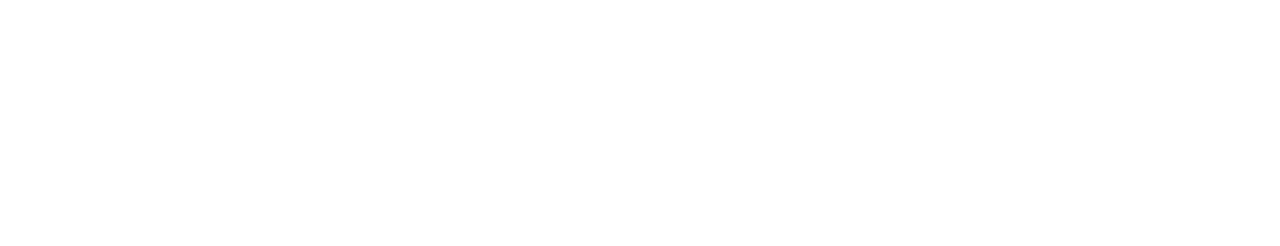
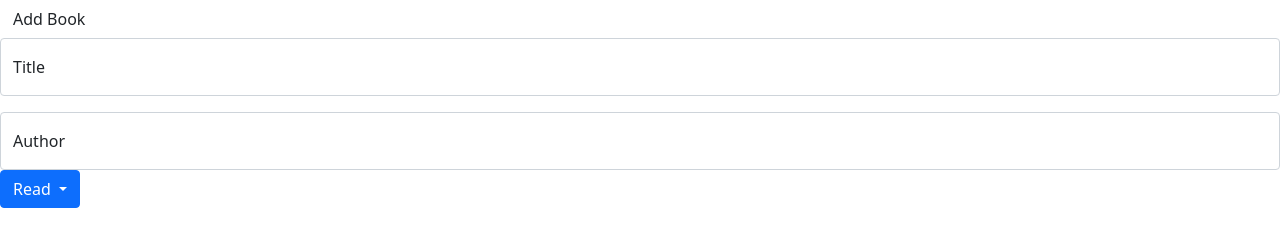
Before and after one commit to DoubleLForce5/library, a plain HTML site: page index.html in a window 1280 px wide. Drawn offline with nearby package versions, Linux system fonts and the light colour scheme.

Commit message:
added add book button, title input, author input, and have/haven't read dropdown.

```diff
--- a/index.html
+++ b/index.html
@@ -10,10 +10,28 @@
 </head>
 <body>
   <header>
-
   </header>
   <main>
-
+    <button class="btn" id="add-book-btn">Add Book</button>
+    <div class="form-floating mb-3">
+      <input type="text" class="form-control" id="floatingInput" placeholder="Book title">
+      <label for="floatingInput">Title</label>
+    </div>
+    <div class="form-floating">
+      <input type="text" class="form-control" id="floatingInput" placeholder="author">
+      <label for="floatingPassword">Author</label>
+    </div>
+    <!-- Example single danger button -->
+<div class="btn-group">
+  <button type="button" class="btn btn-primary dropdown-toggle" data-bs-toggle="dropdown" aria-expanded="false">
+    Read
+  </button>
+  <ul class="dropdown-menu">
+    <li><a class="dropdown-item" href="#">Read</a></li>
+    <li><a class="dropdown-item" href="#">Not Read</a></li>
+  </ul>
+</div>
+    <div class="book-section"></div>
   </main>
   <footer></footer>
   <script src="https://cdn.jsdelivr.net/npm/bootstrap@5.1.3/dist/js/bootstrap.bundle.min.js" integrity="sha384-ka7Sk0Gln4gmtz2MlQnikT1wXgYsOg+OMhuP+IlRH9sENBO0LRn5q+8nbTov4+1p" crossorigin="anonymous"></script>
```
